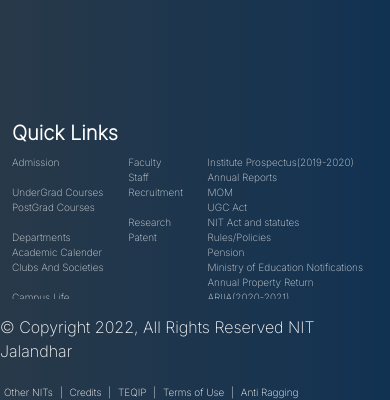
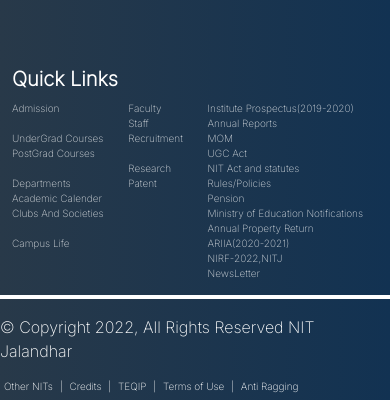
Before and after one commit to MouryaVishal/footer-3, a website: page index.html in a window 390 px wide. Shown: the part 444-844 px from the top of the page. Drawn offline with nearby package versions, Linux system fonts and the light colour scheme.

Commit message:
Update index.html

```diff
--- a/index.html
+++ b/index.html
@@ -16,7 +16,7 @@
     }
 </style>
 <body>
-      <div class="bg-gradient-to-r from-[#283949] -500 to-[#123252] -500 ... lg:h-[65%] h-70% text-white absolute inset-x-0 bottom-[6%] flex flex-col lg:flex-row lg:justify-between" style="font-family:'Inter', sans-serif;">
+      <div class="bg-gradient-to-r from-[#283949] -500 to-[#123252] -500 ... lg:h-[65%] h-70% text-white absolute inset-x-0 flex flex-col lg:flex-row lg:justify-between lg:bottom-[8.5%] bottom-[12.5%]" style="font-family:'Inter', sans-serif;">
 
         <div class="flex flex-col h-1/3">
     <div class="flex  align-middle mx-auto">
@@ -45,7 +45,7 @@
 
 <div class="lg:border-r-2 lg:border-y-gray-300 lg:border-dashed lg:opacity-80 lg:h-3/4 lg:absolute ml-[39%] none mt-5 z-50"></div>
 <div class="lg:w-[54%] mt-6 w-[90%] lg:mr-[2%] lg:ml-1 ml-3 mr-3 mb-3.5 ">
-    <h2 class="mb-2 text-xl font-semibold mt-20 lg:mt-0">Quick Links</h2>
+    <h2 class="mb-2 text-xl font-semibold mt-6 lg:mt-0">Quick Links</h2>
     <div class="flex justify-between">
     <div class="flex flex-col opacity-80 lg:text-[13px] text-[10px]">
         <a href="#" class="hover:font-bold hover:bg-yellow-800">Admission</a>
@@ -106,7 +106,9 @@
 
 </div>
 
-<div class="footer bg-gradient-to-r from-[#283949] -500 to-[#123252] -500  text-white absolute bottom-0 inset-x-0  flex lg:flex-row flex-col justify-between lg:h-[8%] h-[12%]" style="font-family:'Inter', sans-serif;" >
+
+  </footer>
+  <div class="footer bg-gradient-to-r from-[#283949] -500 to-[#123252] -500  text-white absolute bottom-0 inset-x-0  flex lg:flex-row lg:justify-between flex-col lg:h-[8%] h-[12%] " style="font-family:'Inter', sans-serif;" >
     <div class="mt-4">
         © Copyright 2022, All Rights Reserved NIT Jalandhar
     </div>
@@ -122,7 +124,5 @@
     <a href="#" class="lg:mx-2 mx-1">Anti Ragging</a>
     </div>
     </div>
-  </footer>
-
 </body>
 </html>
```
